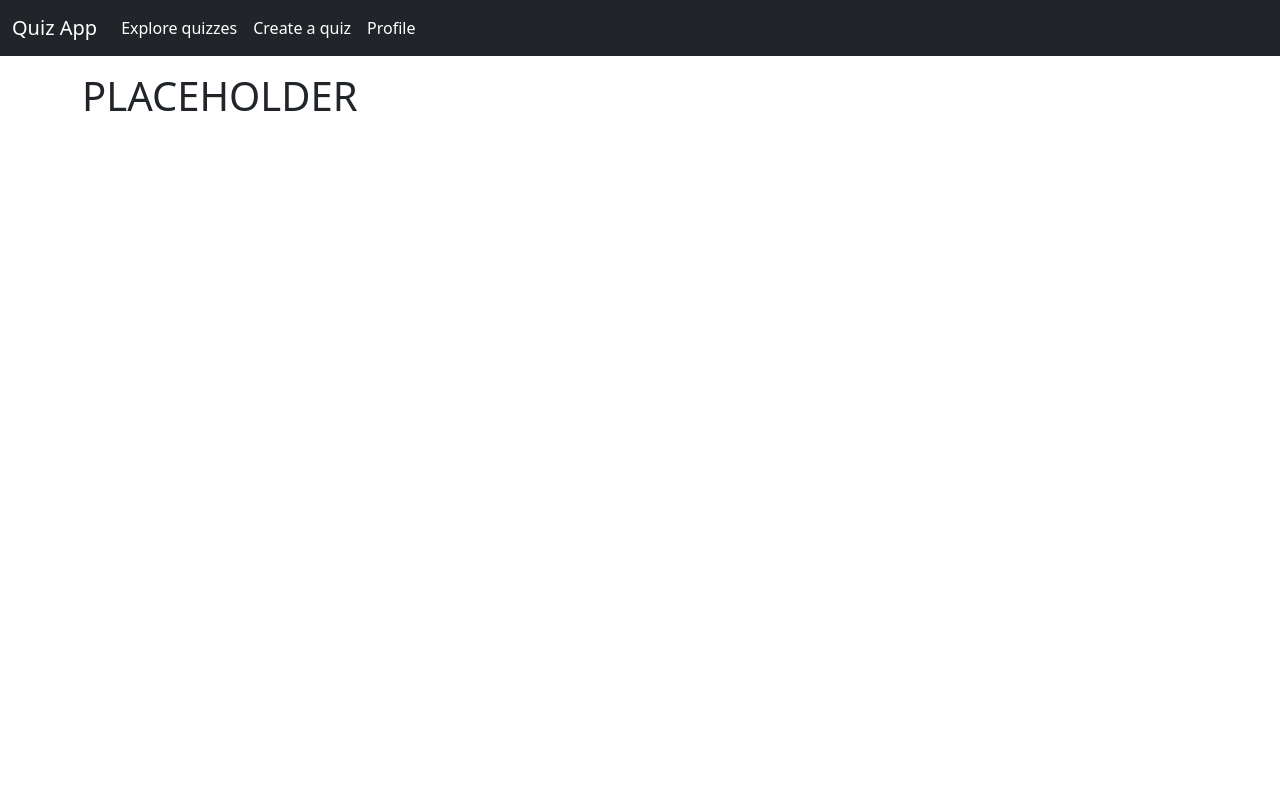
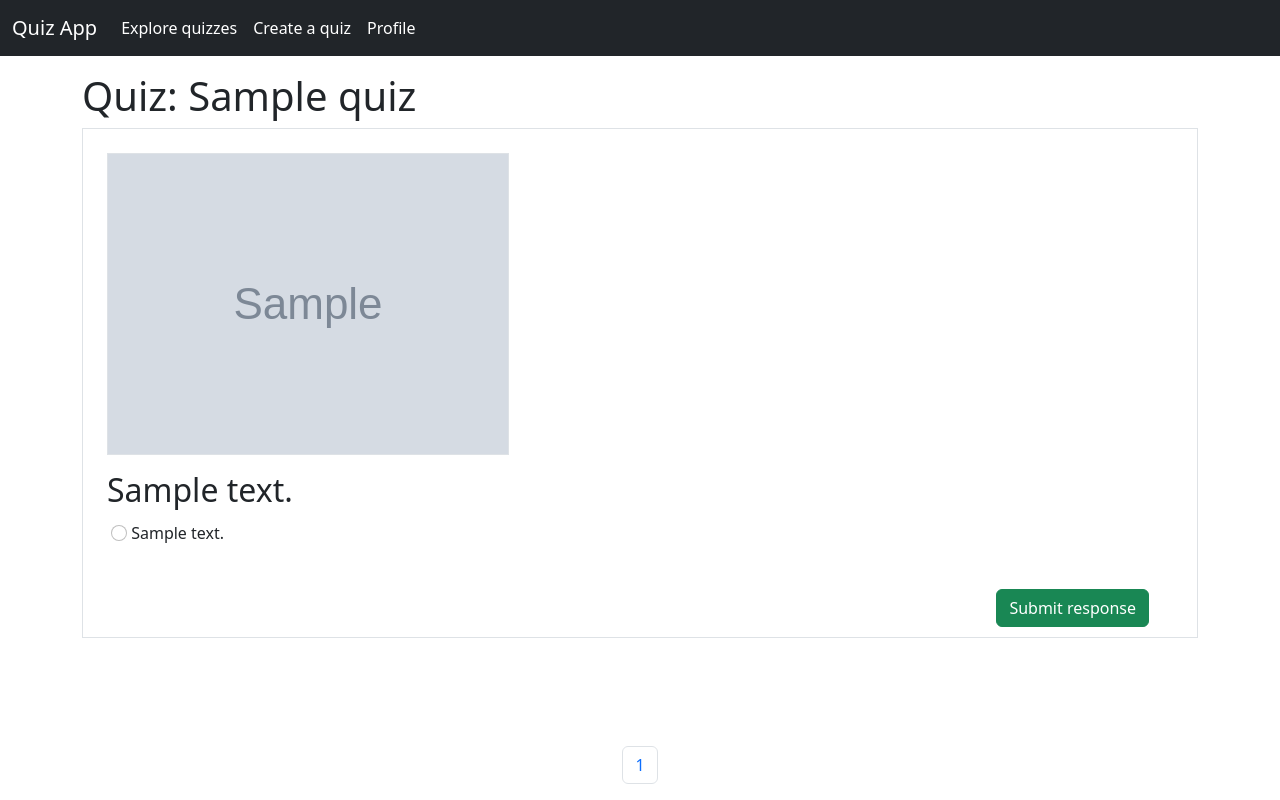
Before and after one commit to borisust/DjangoQuizApp, a Django app: page /quizzes/live/1 in a window 1280 px wide. Run offline with Django 5.2, Linux system fonts and the light colour scheme; tables that the repository leaves empty hold one stand-in row (values such as "Sample post"); grey boxes marked "Sample" are stand-in pictures.

Commit message:
Enabled quiz taking

```diff
--- a/mainapp/admin.py
+++ b/mainapp/admin.py
@@ -1,8 +1,11 @@
 from django.contrib import admin
 
-from mainapp.models import Quiz, Question, AnswerOption
+from mainapp.models import Quiz, Question, AnswerOption, LiveQuiz, QuizResponse, QuestionResponse
 
 # Register your models here.
 admin.site.register(Quiz)
 admin.site.register(Question)
 admin.site.register(AnswerOption)
+admin.site.register(LiveQuiz)
+admin.site.register(QuizResponse)
+admin.site.register(QuestionResponse)
--- /dev/null
+++ b/mainapp/static/quiz.js
@@ -0,0 +1,24 @@
+let questionIndex = 1;
+
+$('#question_1').addClass('show');
+
+const showQuestion = ()=>{
+    const newEl = $(`#question_${questionIndex}`)[0];
+    new bootstrap.Collapse(newEl);
+};
+
+function selectQuestion(index){
+    if (index == questionIndex) return;
+    const currEl = $(`#question_${questionIndex}`)[0];
+    questionIndex = index;
+    currEl.addEventListener('hidden.bs.collapse', showQuestion);
+    new bootstrap.Collapse(currEl);
+}
+
+function nextQuestion(){
+    selectQuestion(questionIndex+1);
+}
+
+function prevQuestion(){
+    selectQuestion(questionIndex-1);
+}
--- a/mainapp/templates/quizzes/quiz.html
+++ b/mainapp/templates/quizzes/quiz.html
@@ -1,11 +1,63 @@
 {% extends 'layout.html' %}
+{% load static %}
 
 {% block title %}
-    Quiz:
+    Quiz: {{ liveQuiz.quiz.title }}
+{% endblock %}
+
+{% block scripts %}
+    <script src="{% static 'quiz.js' %}" defer></script>
 {% endblock %}
 
 {% block content %}
 <div class="container">
-    <h1>PLACEHOLDER</h1>
+    <h1>Quiz: {{ liveQuiz.quiz.title }}</h1>
+    <form action="{% url 'submitResponse' liveID=liveQuiz.id %}" method="post" >
+        {% csrf_token %}
+        {% if liveQuiz.access == 'PRT' %}
+            <input type="hidden" name="password" value="{{ liveQuiz.password }}"/>
+        {% endif %}
+        {% for question in questions %}
+            <div id="question_{{ forloop.counter }}" class="question_block collapse border p-4">
+                {% if question.image %}
+                    <img src="{{question.image.url}}" class="img-fluid border" style="max-width: 75vw; max-height: 50vh;" alt="Question image">
+                {% endif %}
+                <div class="my-3">
+                    <h2>{{question.text}}</h2>
+                    {% for answer in question.answeroption_set.all %}
+                    <div class="p-1">
+                        {% if question.type == 'RB' %}
+                            <input type="radio" class="form-check-input" name="question_{{ question.id }}" value="{{ answer.id }}" id="answer_{{answer.id}}_check" />
+                        {% else %}
+                            <input type="checkbox" class="form-check-input" name="question_{{ question.id }}" value="{{ answer.id }}" id="answer_{{answer.id}}_check" />
+                        {% endif %}
+                        <label class="form-check-label" id="answer_{{answer.id}}_check">
+                            {{ answer.text }}
+                        </label>
+                    </div>
+                    {% endfor %}
+                </div>
+                <div class="p-4">
+                    {% if forloop.counter != 1 %}
+                        <button type="button" class="float-start btn btn-secondary" onclick="prevQuestion()">Previous question</button>
+                    {% endif %}
+                    {% if forloop.counter != questions.count %}
+                        <button type="button" class="float-end btn btn-secondary" onclick="nextQuestion()">Next question</button>
+                    {% else %}
+                        <button type="submit" class="float-end btn btn-success">Submit response</button>
+                    {% endif %}
+                </div>
+            </div>
+        {% endfor %}
+    </form>
+    <nav aria-label="Question navigation" class="fixed-bottom d-flex justify-content-center">
+        <ul class="pagination">
+            {% for question in questions %}
+            <li class="page-item">
+                <button type="button" class="page-link" onclick="selectQuestion({{forloop.counter}})">{{forloop.counter}}</button>
+            </li>
+            {% endfor %}
+        </ul>
+    </nav>
 </div>
 {% endblock %}
--- a/mainapp/urls.py
+++ b/mainapp/urls.py
@@ -10,12 +10,15 @@ urlpatterns = [
     path('quizzes/create', views.createQuiz, name='createQuiz'),
     path('quizzes/', views.quizzes, name='quizzes'),
     path('quizzes/live/<int:liveID>', views.viewQuiz, name='viewQuiz'),
+    path('quizzes/live/<int:liveID>/submit', views.submitResponse, name='submitResponse'),
     path('quizzes/live/<int:liveID>/manage', views.manageLiveQuiz, name='manageLive'),
     path('quizzes/live/<int:liveID>/delete', views.unpublishQuiz, name='unpublishQuiz'),
+    path('quizzes/live/<int:liveID>/responses', views.viewAllResponses, name='viewAllResponses'),
     path('quizzes/<int:quizID>', views.editQuiz, name='editQuiz'),
     path('quizzes/<int:quizID>/publish', views.publishQuiz, name='publishQuiz'),
     path('quizzes/<int:quizID>/add_question', views.addQuestion, name='addQuestion'),
     path('quizzes/<int:quizID>/delete', views.deleteQuiz, name='deleteQuiz'),
     path('questions/<int:questionID>/delete', views.deleteQuestion, name='deleteQuestion'),
-    path('questions/<int:questionID>', views.editQuestion, name='editQuestion')
+    path('questions/<int:questionID>', views.editQuestion, name='editQuestion'),
+    path('responses/<int:responseID>', views.viewResponse, name='viewResponse')
 ]
--- a/mainapp/views.py
+++ b/mainapp/views.py
@@ -8,7 +8,7 @@ from django.templatetags.static import static
 from django.urls import reverse
 
 from mainapp.forms import QuizForm, QuestionForm, QuizPublishingForm
-from mainapp.models import Quiz, AnswerOption, Question, LiveQuiz
+from mainapp.models import Quiz, AnswerOption, Question, LiveQuiz, QuizResponse, QuestionResponse
 
 
 # Create your views here.
@@ -227,7 +227,17 @@ def quizzes(request):
 
 
 def viewQuiz(request, liveID):
-    return render(request, 'quizzes/quiz.html')
+    try:
+        liveQuiz = LiveQuiz.objects.get(pk=liveID)
+    except LiveQuiz.DoesNotExist:
+        raise Http404
+    if liveQuiz.access == 'PRT' and not (request.method == 'POST' and request.POST.get('password') == liveQuiz.password):
+        context = {'url': reverse('viewQuiz', kwargs={'liveID': liveID}), 'failed': request.method == 'POST'}
+        return render(request, 'password.html', context)
+    if liveQuiz.access == 'PRV' and request.user != liveQuiz.quiz.author:
+        return HttpResponseForbidden(request)
+    questions = Question.objects.filter(quiz=liveQuiz.quiz)
+    return render(request, 'quizzes/quiz.html', {'liveQuiz': liveQuiz, 'questions': questions})
 
 
 def manageLiveQuiz(request, liveID):
@@ -256,3 +266,43 @@ def unpublishQuiz(request, liveID):
         return HttpResponseForbidden(request)
     liveQuiz.delete()
     return redirect('userProfile')
+
+
+def submitResponse(request, liveID):
+    if request.method != 'POST':
+        return redirect('viewQuiz', liveID=liveID)
+    try:
+        liveQuiz = LiveQuiz.objects.get(pk=liveID)
+    except LiveQuiz.DoesNotExist:
+        raise Http404
+    if liveQuiz.access == 'PRT' and request.POST.get('password') != liveQuiz.password:
+        return HttpResponseForbidden(request)
+    if liveQuiz.access == 'PRV' and request.user != liveQuiz.quiz.author:
+        return HttpResponseForbidden(request)
+    response = QuizResponse(quiz=liveQuiz, responder=request.user)
+    response.save()
+    for question in liveQuiz.quiz.question_set.all():
+        answers = request.POST.getlist('question_'+str(question.id))
+        for answerID in answers:
+            try:
+                answer = AnswerOption.objects.get(pk=int(answerID))
+            except AnswerOption.DoesNotExist:
+                continue
+            questionResponse = QuestionResponse(response=response, question=question, answer=answer)
+            questionResponse.save()
+    return redirect('viewResponse', responseID=response.pk)
+
+
+def viewResponse(request, responseID):
+    return render(request, 'quizzes/response.html')
+
+
+def viewAllResponses(request, liveID):
+    try:
+        liveQuiz = LiveQuiz.objects.get(pk=liveID)
+    except LiveQuiz.DoesNotExist:
+        raise Http404
+    if request.user != liveQuiz.quiz.author:
+        return HttpResponseForbidden(request)
+    responses = QuizResponse.objects.filter(quiz=liveQuiz)
+    return render(request, 'quizzes/all_responses.html', {'responses': responses})
```
Also changed, not shown: mainapp/static/profile.js (+5 -7 lines), mainapp/templates/password.html (added, +23 -0 lines), mainapp/templates/quizzes/all_responses.html (added, +10 -0 lines), mainapp/templates/quizzes/manage.html (+1 -7 lines), mainapp/templates/quizzes/response.html (added, +9 -0 lines), mainapp/templates/users/profile.html (+20 -13 lines).
